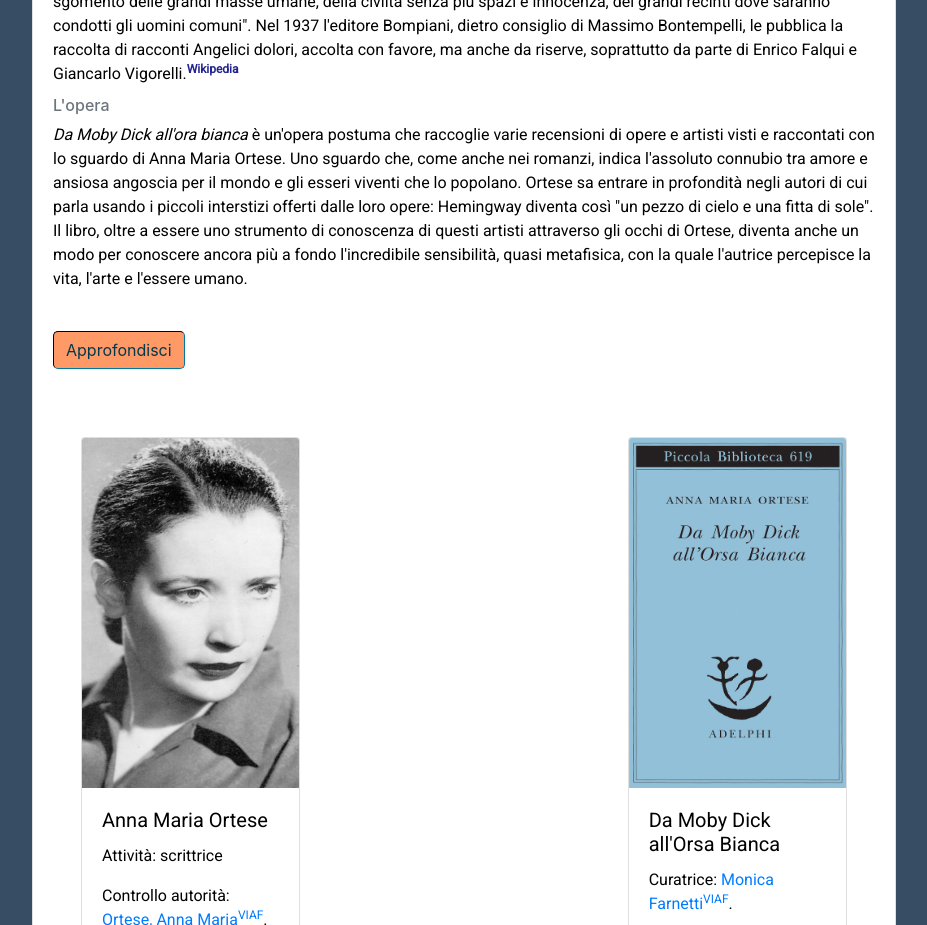
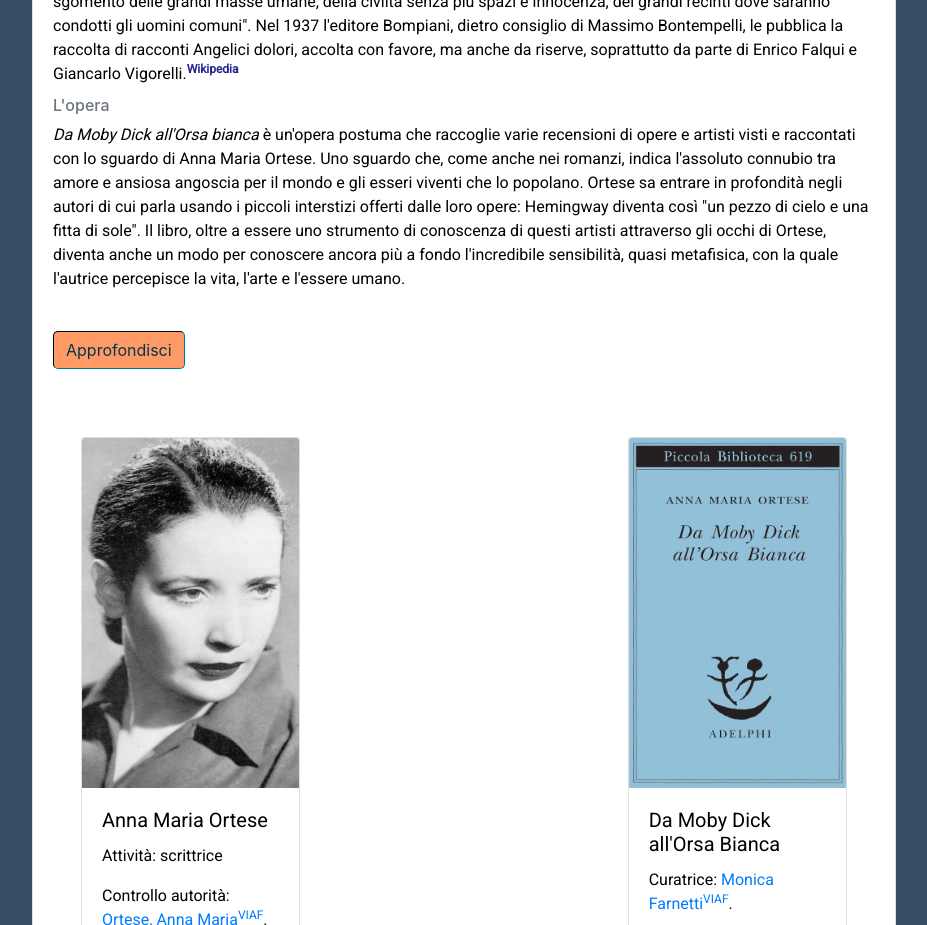
Before and after one commit to Monica-Valentini/Da-Moby-Dick-all-Orsa-Bianca, a plain HTML site: page index.html in a window 1280 px wide. Shown: the part 2300-3225 px from the top of the page, without its empty margins (176-1103 px from the left). Drawn offline with nearby package versions, Linux system fonts and the light colour scheme.

Commit message:
Update index.html

```diff
--- a/index.html
+++ b/index.html
@@ -160,7 +160,7 @@
 								    <p class="card-text">Anna Maria Ortese nacque a Roma il 13 giugno del 1914, figlia di Oreste Ortese, un funzionario prefettizio originario di Caltanissetta, e di Beatrice Vaccà, benestante napoletana discendente da una famiglia di scultori originari della Lunigiana. La scrittrice aveva cinque fratelli e una sorella, Maria, con la quale convivrà per tutta la vita. Nel gennaio del 1933 muore alla Martinica, cadendo da un'altezza mentre sistemava le vele dell'imbarcazione presso cui era impiegato, il fratello marinaio Emanuele. La perdita dell'amato fratello le lascia un dolore cupo, uno smarrimento che la spinge a scrivere. Pubblica infatti dopo alcuni mesi, sulla rivista L'Italia letteraria, alcune poesie che le valgono qualche elogio e il primo incoraggiamento a dedicarsi pienamente alla scrittura. L'anno successivo, sempre per la stessa rivista, scrive il suo primo racconto, Pellerossa, "...dove è adombrato un tema fondamentale della mia vita: lo sgomento delle grandi masse umane, della civiltà senza più spazi e innocenza, dei grandi recinti dove saranno condotti gli uomini comuni". Nel 1937 l'editore Bompiani, dietro consiglio di Massimo Bontempelli, le pubblica la raccolta di racconti Angelici dolori, accolta con favore, ma anche da riserve, soprattutto da parte di Enrico Falqui e Giancarlo Vigorelli.<sup><b><a
 										href="https://it.wikipedia.org/wiki/Anna_Maria_Ortese" target="_blank" title="Pagina Wikipedia di Anna Maria Ortese" class="link-blue">Wikipedia</a></b></sup></p>
 								    <h6 class="card-subtitle mb-2 text-muted">L'opera</h6>
-								    <p class="card-text"><em>Da Moby Dick all'ora bianca</em> è un'opera postuma che raccoglie varie recensioni di opere e artisti visti e raccontati con lo sguardo di Anna Maria Ortese. Uno sguardo che, come anche nei romanzi, indica l'assoluto connubio tra amore e ansiosa angoscia per il mondo e gli esseri viventi che lo popolano. Ortese sa entrare in profondità negli autori di cui parla usando i piccoli interstizi offerti dalle loro opere: Hemingway diventa così "un pezzo di cielo e una fitta di sole". Il libro, oltre a essere uno strumento di conoscenza di questi artisti attraverso gli occhi di Ortese, diventa anche un modo per conoscere ancora più a fondo l'incredibile sensibilità, quasi metafisica, con la quale l'autrice percepisce la vita, l'arte e l'essere umano. </p>
+								    <p class="card-text"><em>Da Moby Dick all'Orsa bianca</em> è un'opera postuma che raccoglie varie recensioni di opere e artisti visti e raccontati con lo sguardo di Anna Maria Ortese. Uno sguardo che, come anche nei romanzi, indica l'assoluto connubio tra amore e ansiosa angoscia per il mondo e gli esseri viventi che lo popolano. Ortese sa entrare in profondità negli autori di cui parla usando i piccoli interstizi offerti dalle loro opere: Hemingway diventa così "un pezzo di cielo e una fitta di sole". Il libro, oltre a essere uno strumento di conoscenza di questi artisti attraverso gli occhi di Ortese, diventa anche un modo per conoscere ancora più a fondo l'incredibile sensibilità, quasi metafisica, con la quale l'autrice percepisce la vita, l'arte e l'essere umano. </p>
 								    <button type="button" class="btn mt-4 btn-home">Approfondisci</button>
 								</div>
 
```
